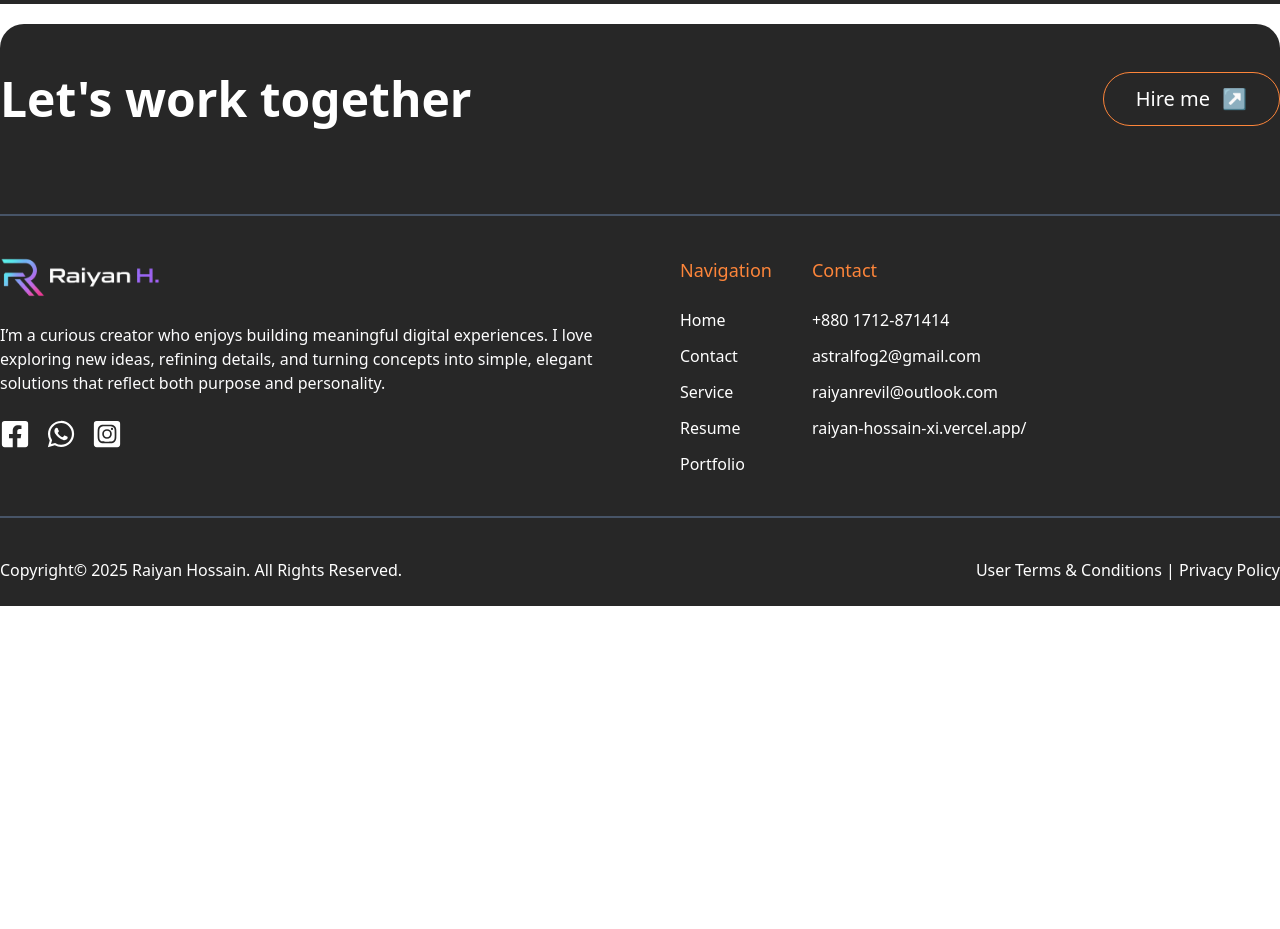
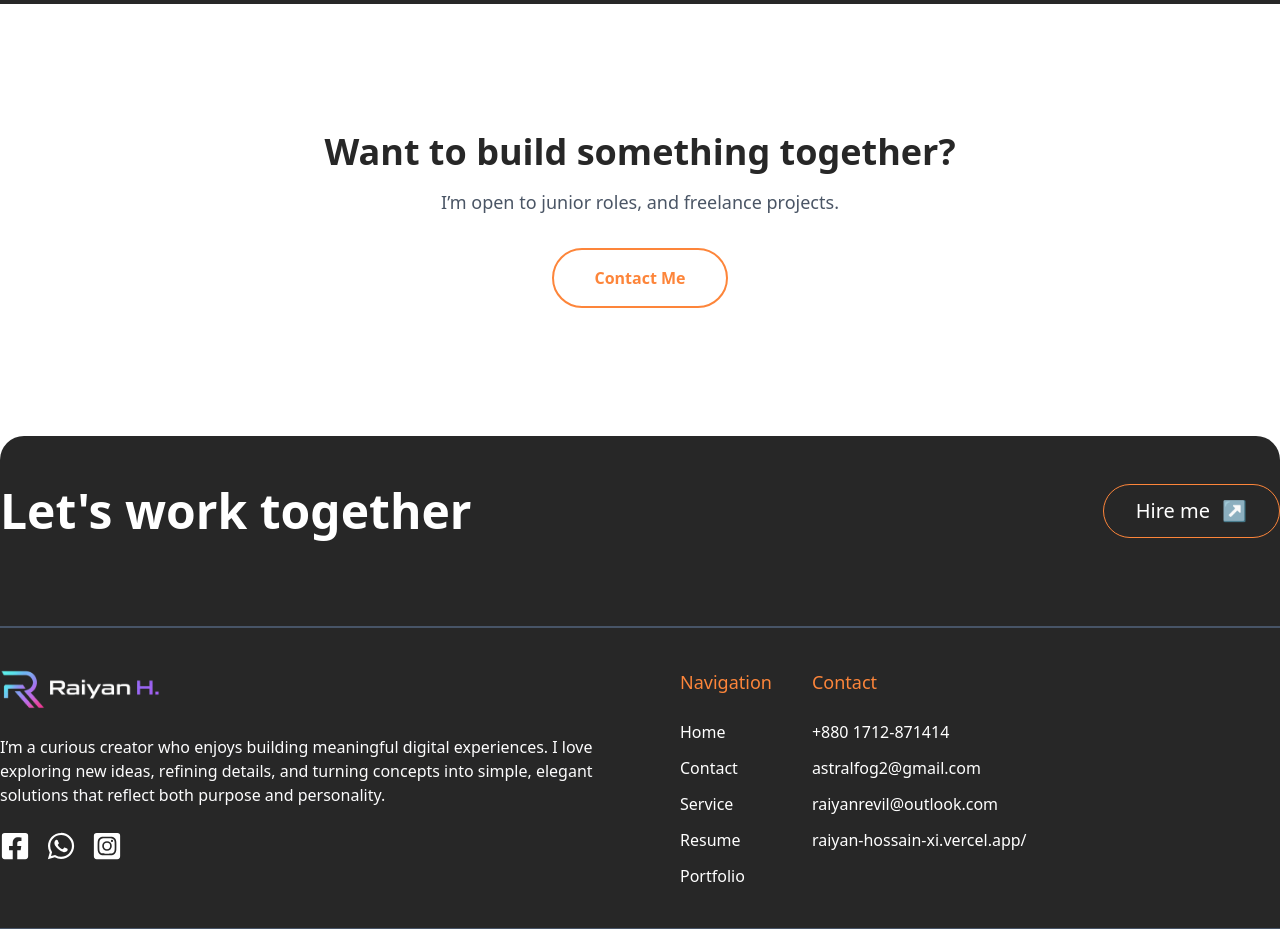
Before and after one commit to RaiyanHossainDev/RaiyanHossainDev, a Next.js app: page /resume in a window 1280 px wide. Shown: the part 1140-2069 px from the top of the page. Before the commit the page ends 1746 px from the top, so only its background shows below. Built offline with nearby package versions, Linux system fonts and the light colour scheme; a web font is replaced by a local one.

Commit message:
Contact Section Added to Resume page

```diff
--- a/app/(pages)/portfolio/page.jsx
+++ b/app/(pages)/portfolio/page.jsx
@@ -221,7 +221,7 @@ const page = () => {
               <Translator english="Want to build something together?" bangla="একসাথে কিছু তৈরি করতে চান?" />
             </h2>
             <p className="mt-4 text-gray-600 text-base sm:text-lg">
-              <Translator english="I’m open to internships, junior roles, and freelance projects."
+              <Translator english="I’m open to junior roles, and freelance projects."
                          bangla="আমি ইন্টার্নশিপ, জুনিয়র রোল এবং ফ্রিল্যান্স প্রকল্পে খোলা আছি।" />
             </p>
             <a
--- a/app/(pages)/resume/page.jsx
+++ b/app/(pages)/resume/page.jsx
@@ -9,6 +9,7 @@ export const metadata = {
 
 const page = () => {
   return (
+    <>
     <section className="min-h-screen bg-[#272727] text-white px-4 pt-40 sm:px-6 lg:px-0 py-16 md:pt-40 ">
       <div className="container mx-auto max-w-6xl">
 
@@ -119,6 +120,23 @@ const page = () => {
         </div>
       </div>
     </section>
+    {/* Contact Section */}
+        <div className="my-32 text-center px-4 sm:px-0">
+            <h2 className="text-2xl sm:text-3xl md:text-4xl font-bold text-[#272727]">
+              <Translator english="Want to build something together?" bangla="একসাথে কিছু তৈরি করতে চান?" />
+            </h2>
+            <p className="mt-4 text-gray-600 text-base sm:text-lg">
+              <Translator english="I’m open to junior roles, and freelance projects."
+                         bangla="আমি ইন্টার্নশিপ, জুনিয়র রোল এবং ফ্রিল্যান্স প্রকল্পে খোলা আছি।" />
+            </p>
+            <a
+              href="/contact"
+              className="mt-8 inline-block rounded-full border-2 border-[#FD853A] px-6 sm:px-10 py-3 sm:py-4 text-sm sm:text-base font-semibold text-[#FD853A] transition hover:bg-[#FD853A] hover:text-white"
+            >
+              <Translator english="Contact Me" bangla="আমাকে যোগাযোগ করুন" />
+            </a>
+        </div>
+    </>
   )
 }
 
```
